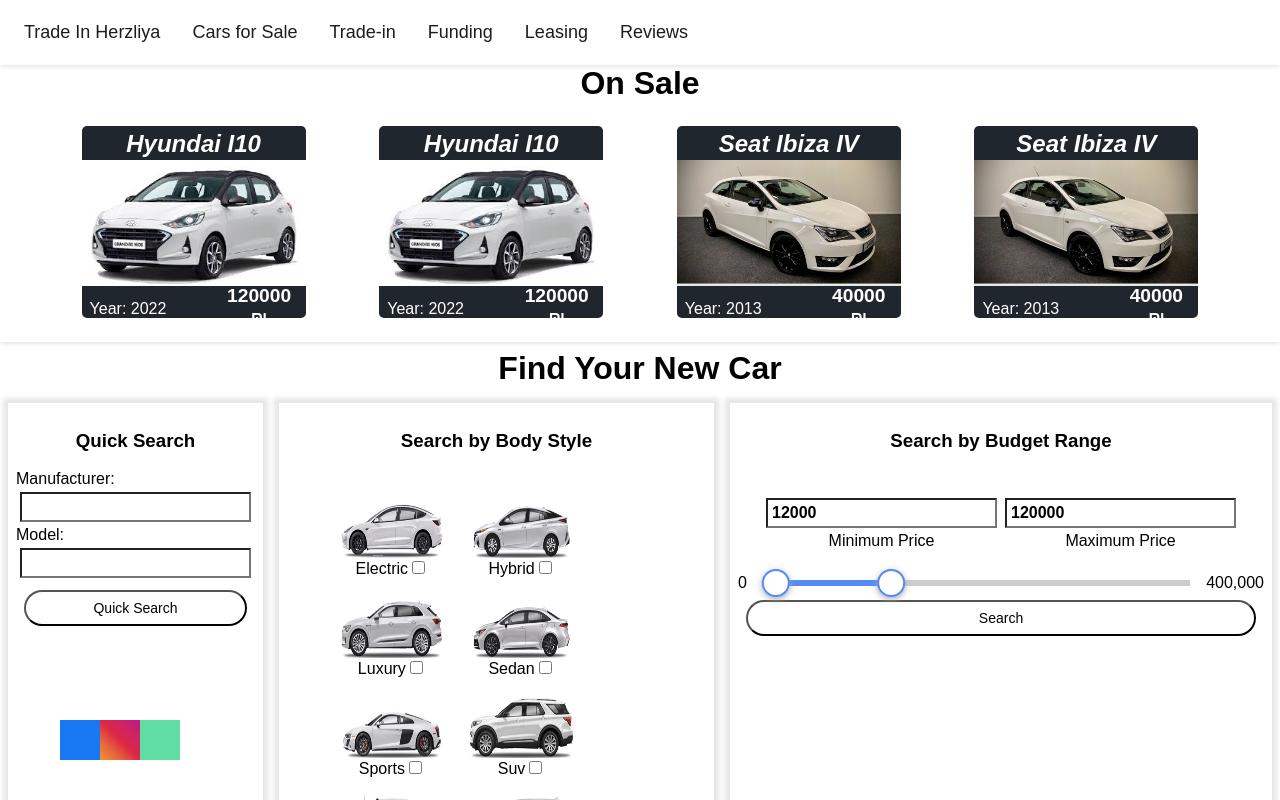
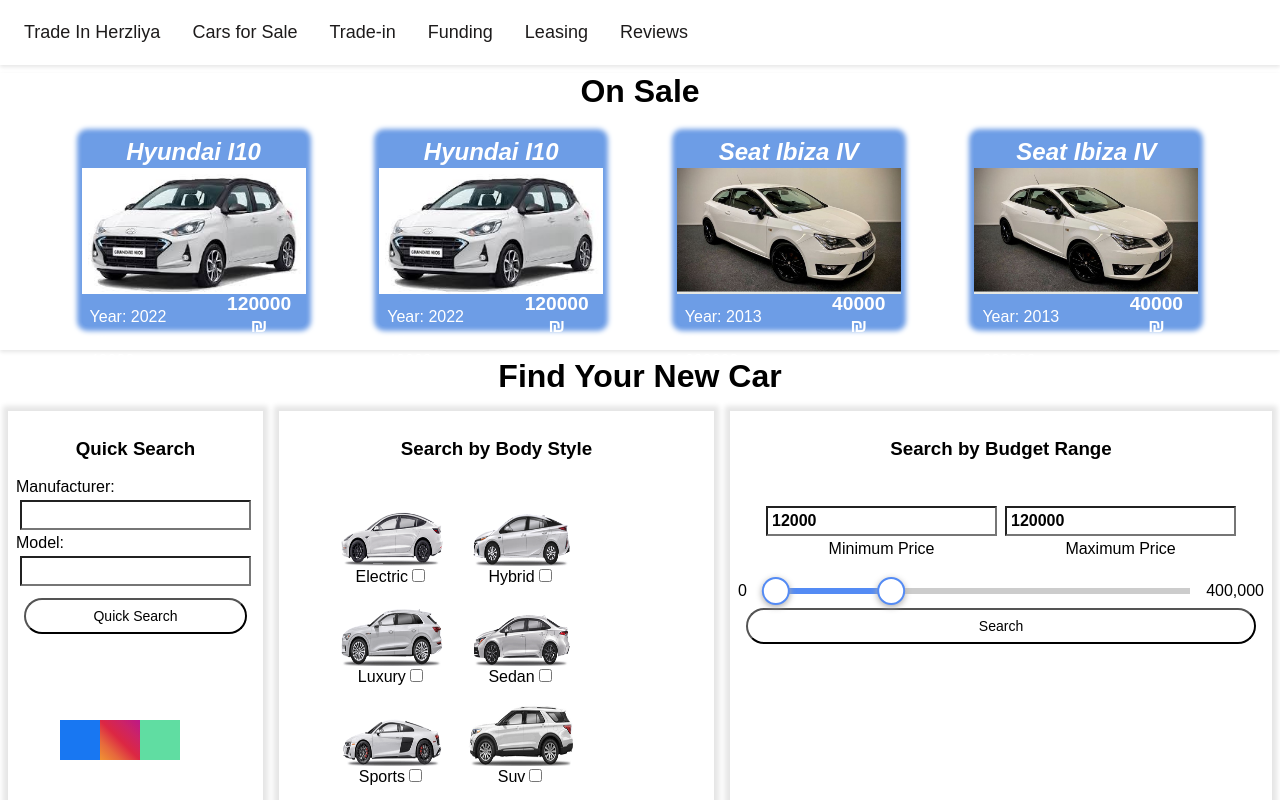
Before and after one commit to lior2k/Trade-in, a React (Create React App) app: page / in a window 1280 px wide. Shown: the top 800 px of the page. Built offline with nearby package versions, Linux system fonts and the light colour scheme; some icons are missing.

Commit message:
small style change

```diff
--- a/src/components/List/List.css
+++ b/src/components/List/List.css
@@ -2,11 +2,12 @@
 	width: 100%;
 	text-align: center;
 	box-shadow: 0 2px 4px rgb(0, 0, 0, 0.1);
+	margin-top: 8px;
 }
 
-.title {
+.list-title {
 	color: black;
-	font-size: 36px;
+	font-size: 2em;
 	font-weight: bold;
 	padding: 8px;
 }
--- a/src/components/List/List.tsx
+++ b/src/components/List/List.tsx
@@ -31,7 +31,7 @@
 		<div>
 			{/* list */}
 			<div className='list-outer-container'>
-				<span className='title'>On Sale</span>
+				<span className='list-title'>On Sale</span>
 				<div className='list'>{carList}</div>
 			</div>
 
--- a/src/components/ListItem/ListItem.css
+++ b/src/components/ListItem/ListItem.css
@@ -8,13 +8,13 @@
 	border-width: 1px;
 	cursor: pointer;
 
-	background: #20262e;
+	background: #6d9de6;
 	border-radius: 5px;
 	color: white;
+	box-shadow: 0px 0px 5px 5px #6d9de6;
 }
 
 .item-container:hover {
-	box-shadow: 0px 0px 5px 5px rgba(0, 0, 0, 0.5);
 	transform: scale(1.1);
 }
 
```
